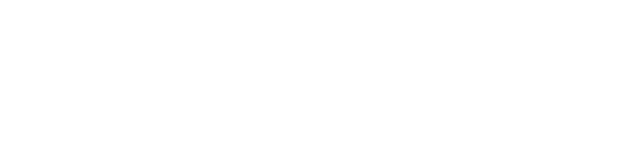
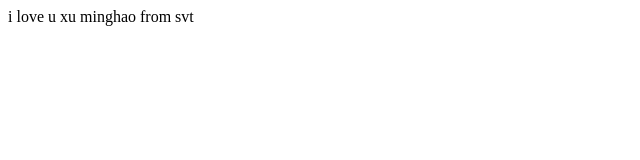
Before and after one commit to fartdaddy9000/farting_101, a plain HTML site: page index.html in a window 1280 px wide. Shown: the whole page, without its empty margins (0-640 px from the left). Drawn offline with Linux system fonts and the light colour scheme.

Commit message:
Update index.html

```diff
--- a/index.html
+++ b/index.html
@@ -14,6 +14,7 @@
       </head>
         <body>
 
+              i love u xu minghao from svt
 
         </body>
 </html>
```
